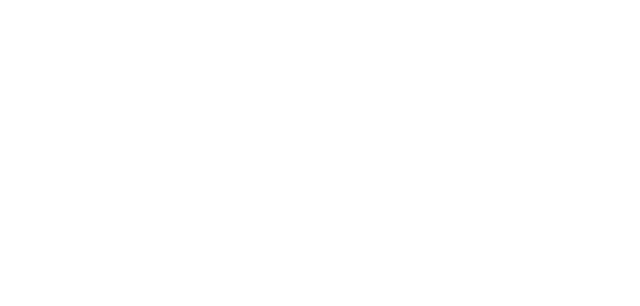
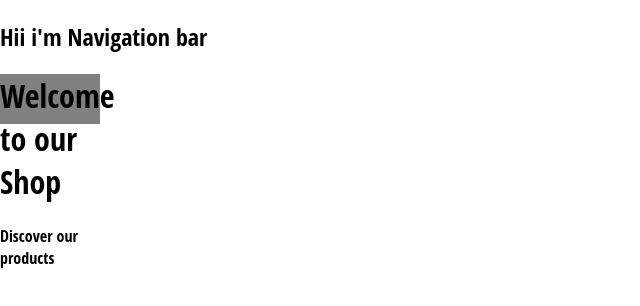
Before and after one commit to parasbagri/U-developer, a React (Create React App) app: page /Shop in a window 1280 px wide. Before the commit this address had no page. Shown: the top 306 px of the page, without its empty margins (0-640 px from the left). Built offline with nearby package versions, Linux system fonts and the light colour scheme.

Commit message:
Outlet Nested Routes

```diff
--- a/src/App.js
+++ b/src/App.js
@@ -1,10 +1,24 @@
 import Home from "./routes/home/home.component.jsx";
 import { Routes, Route } from "react-router-dom";
+import Shop from "./routes/shop/shop.component.jsx";
+import { Outlet } from "react-router-dom";
+
+const NaveBar = () => {
+  return (
+    <>
+      <h2>Hii i'm Navigation bar</h2>
+      <Outlet />
+    </>
+  );
+};
 
 function App() {
   return (
     <Routes>
-      <Route path="/Home" element={<Home />} />
+      <Route path="/" element={<NaveBar />}>
+        <Route path="Home" element={<Home />} />
+        <Route path="Shop" element={<Shop />} />
+      </Route>
     </Routes>
   );
 }
--- a/src/routes/home/home.component.jsx
+++ b/src/routes/home/home.component.jsx
@@ -2,6 +2,7 @@
 // import "./categories.style.scss";
 // import Directory from "./components/directory/directory.component.jsx";
 import Directory from "../../components/directory/directory.component.jsx";
+import { Outlet } from "react-router-dom";
 
 function Home() {
   const cotegories = [
@@ -50,6 +51,7 @@
     </div> */}
 
       <Directory cotegories={cotegories} />
+      <Outlet/>
     </div>
   );
 }
--- /dev/null
+++ b/src/routes/shop/shop.component.jsx
@@ -0,0 +1,12 @@
+import './shop.style.scss'
+
+const Shop = () =>{
+    return(
+        <div className="shop-container">
+            <h1>Welcome to our Shop</h1>
+            <p>Discover our products</p>
+
+        </div>
+    )
+}
+export default Shop;
--- /dev/null
+++ b/src/routes/shop/shop.style.scss
@@ -0,0 +1,5 @@
+.shop-container{
+    width: 100px;
+    height: 50px;
+    background-color:gray;
+}
```
